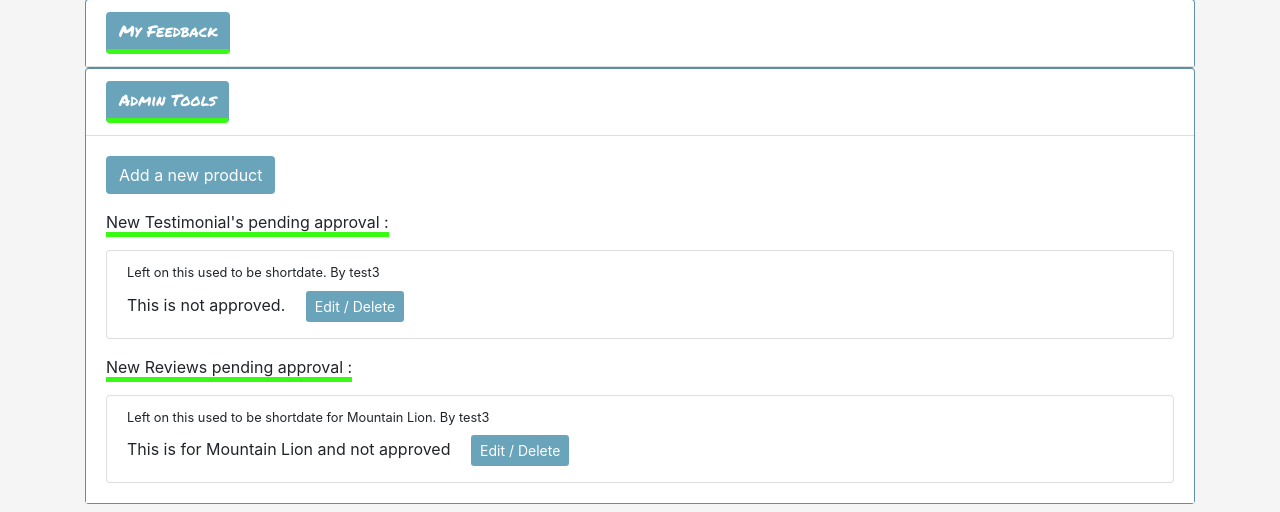
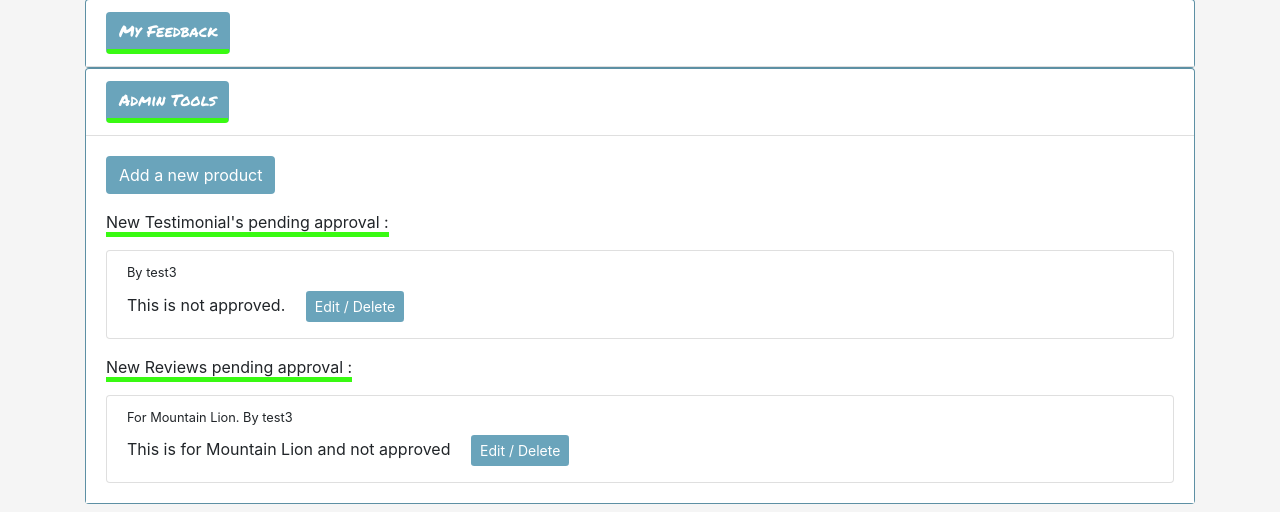
Before and after one commit to FirmoDaniel/Total_Health_At_Home, a Django app: page /profile/ in a window 1280 px wide, after a click on "Admin Tools". Shown: the part 315-827 px from the top of the page. Run offline with Django 3.2, Linux system fonts and the light colour scheme; a user stored in the database is signed in; data comes from the database, SQL or seed files in the repository; tables that the repository leaves empty hold one stand-in row (values such as "Sample post"); parts of the project's set-up code (start-up, migrations or seed data) failed here and were passed over; some libraries are stand-ins or nearby versions.

Commit message:
DELETE: shortdate variable from product_detail, reviews and testimonials. Now exists only in order models.

```diff
--- a/Total_Health_At_Home/settings.py
+++ b/Total_Health_At_Home/settings.py
@@ -210,7 +210,7 @@ STRIPE_WH_SECRET = os.getenv('STRIPE_WH_SECRET', '')
 
 if 'DEVELOPMENT' in os.environ:
     EMAIL_BACKEND = 'django.core.mail.backends.console.EmailBackend'
-    DEFAULT_FROM_EMAIL = 'collegefirmodaniel@gmail.com'
+    DEFAULT_FROM_EMAIL = 'totalhealthathome@example.com'
 else:
     EMAIL_BACKEND = 'django.core.mail.backends.smtp.EmailBackend'
     EMAIL_USE_TLS = True
--- a/home/templates/home/index.html
+++ b/home/templates/home/index.html
@@ -80,7 +80,7 @@
                         <div class="d-flex w-100 justify-content-between">
                             <p class="mb-1 text-small">Submitted by: <span>"{{ testimonial.username }}"</span></p>
                         </div>
-                        <p class="mb-1">{{ testimonial.description }} <span class="text-muted">( this used to be shortdate)</span></p>
+                        <p class="mb-1">{{ testimonial.description }}</p>
                         {% if user.is_superuser %}
                         <p>
                             <span id="edit-button"><a class="btn bg-blue text-white" href="{% url 'edit_testimonial' testimonial.id %}">Edit / Delete</a></span>
--- a/products/templates/products/product_detail.html
+++ b/products/templates/products/product_detail.html
@@ -87,20 +87,18 @@
                                 <p class="text-orange font-weight-bold">This review is pending approval.</p>
                             {% endif %}
                             <p class="mb-1 text-small">"{{ review.username }}" said, {{ review.description|capfirst }}</p>
-                            <p class="small text-muted"> {{ review.shortdate }} </p>
                         </div>
                     </div>
                 {% endif %}
             {% endfor %}
             <!--Approved reviews-->
             <h2 class="shadows-white border-bottom-green"> ({{ number_of_reviews }}) Customer {% if number_of_reviews > 1 %} Reviews. {% else %} Review. {% endif %}</h2>
-            {% for review in reviews|dictsortreversed:'date' %}
+            {% for review in reviews %}
                 {% if review.approved %}
                 <div class="list-group">
                     <div class="list-group-item bg-grey">
                         <i class="{% if review.feedback %} text-green {% else %} text-orange {% endif %} fas fa-star mr-1"></i>
                         <p class="mb-1 text-small">"{{ review.username }}" said, {{ review.description|capfirst }}</p>
-                        <p class="small text-muted"> {{ review.shortdate }} </p>
                         {% if user.is_superuser %}
                         <span id="edit-button"><a class="btn bg-blue text-white" href="{% url 'edit_review' review.id %}">Edit / Delete</a></span>
                         {% endif %}
--- a/profiles/templates/profiles/profile.html
+++ b/profiles/templates/profiles/profile.html
@@ -98,9 +98,6 @@
                                     {% for testimonial in user_testimonials %}
                                     <div class="list-group my-3">
                                         <div class="list-group-item">
-                                            <div class="d-flex w-100 justify-content-between">
-                                                <small>Left on this used to be shortdate</small>
-                                            </div>
                                             <p class="mb-1">
                                                 {{ testimonial.description|capfirst }} {% if testimonal.approved %} (See it live
                                                 <a class="internal-link" href="{% url 'home' %}">here</a> {% else %}
@@ -126,9 +123,6 @@
                                     {% for review in user_reviews %}
                                         <div class="list-group mt-3">
                                             <div class="list-group-item">
-                                                <div class="d-flex w-100 justify-content-between">
-                                                    <small>Left on this used to be shortdate for {{ review.name }}</small>
-                                                </div>
                                                 <p class="mb-1">
                                                     {{ review.description|capfirst }} {% if review.approved %} (See it live
                                                     <a class="internal-link" href="{% url 'product_detail' review.pname %}">here</a>){% else %}
@@ -172,7 +166,7 @@
                                         <div class="list-group my-3">
                                             <div class="list-group-item">
                                                 <div class="d-flex w-100 justify-content-between">
-                                                    <small class="mb-2">Left on this used to be shortdate. By {{ testimonial.username }}</small>
+                                                    <small class="mb-2">By {{ testimonial.username }}</small>
                                                 </div>
                                                 <p class="mb-1">
                                                     {{ testimonial.description|capfirst }}
@@ -188,7 +182,7 @@
                                         <div class="list-group mt-3">
                                             <div class="list-group-item">
                                                 <div class="d-flex w-100 justify-content-between">
-                                                    <small class="mb-2">Left on this used to be shortdate for {{ review.name }}. By {{ review.username }}</small>
+                                                    <small class="mb-2">For {{ review.name }}. By {{ review.username }}</small>
                                                 </div>
                                                 <p class="mb-1">
                                                     {{ review.description|capfirst }}
```
